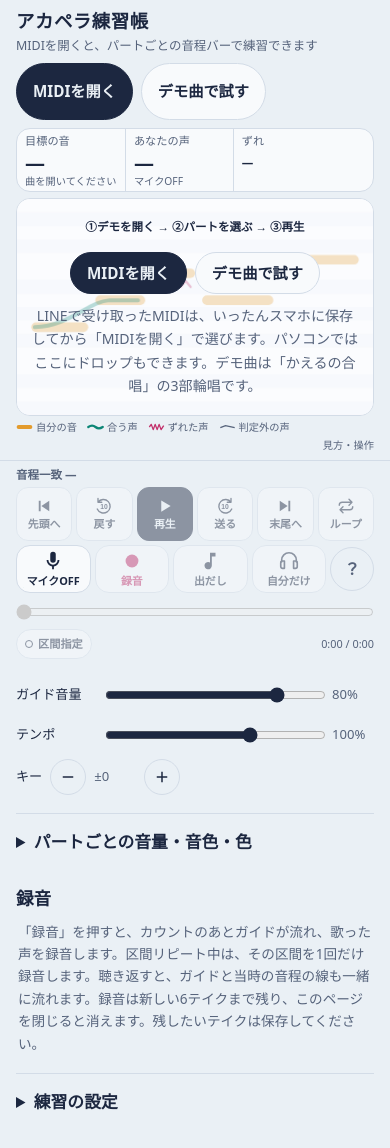
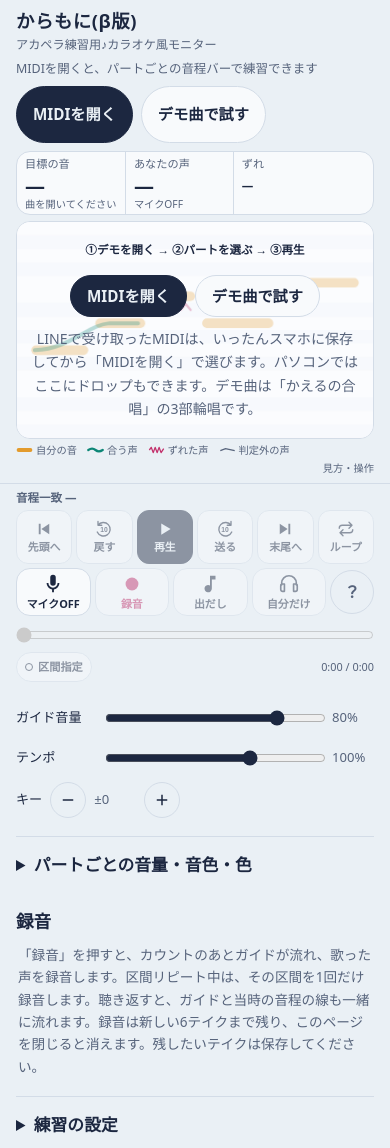
Before and after one commit to daddyboubakiki-stack/Carapella, a website: page index.html in a window 390 px wide. Drawn offline with Linux system fonts and the light colour scheme; a web font is replaced by a local one.

Commit message:
Rename Carapella to からもに(β版)
* Rename app header to からもに(β版) and add descriptive subtitle

* Document からもに beta branding

```diff
--- a/index.html
+++ b/index.html
@@ -3,7 +3,7 @@
 <head>
 <meta charset="utf-8">
 <meta name="viewport" content="width=device-width, initial-scale=1, viewport-fit=cover">
-<title>アカペラ練習帳</title>
+<title>からもに(β版)｜アカペラ練習用♪カラオケ風モニター</title>
 <meta name="claude:viewport-fit-sides" content="cover">
 <link rel="preconnect" href="https://fonts.googleapis.com">
 <link rel="preconnect" href="https://fonts.gstatic.com" crossorigin>
@@ -53,6 +53,7 @@ body {
 
 .top { display: flex; flex-wrap: wrap; align-items: flex-end; justify-content: space-between; gap: 10px 20px; margin-bottom: 12px; }
 .top h1 { font-size: 1.65rem; line-height: 1.2; margin: 0; letter-spacing: 0.03em; font-weight: 700; }
+.app-subtitle { margin: 3px 0 0; color: var(--muted); font-size: 0.83rem; }
 .song { margin: 4px 0 0; color: var(--muted); font-size: 0.92rem; }
 .actions { display: flex; flex-wrap: wrap; gap: 8px; }
 
@@ -340,6 +341,8 @@ section.block h2 { font-size: 1.1rem; margin: 0 0 8px; }
   .wrap { padding-top: 10px; }
   .top { gap: 6px 10px; margin-bottom: 8px; }
   .top h1 { font-size: 1.15rem; }
+  .app-subtitle { font-size: 0.76rem; }
+  .has-song .app-subtitle { display: none; }
   .song { font-size: 0.78rem; }
   .song-meta { font-size: 0.7rem; }
   .has-song .top { flex-wrap: nowrap; align-items: center; }
@@ -456,7 +459,8 @@ section.block h2 { font-size: 1.1rem; margin: 0 0 8px; }
 <div class="wrap">
   <header class="top">
     <div>
-      <h1>アカペラ練習帳</h1>
+      <h1>からもに(β版)</h1>
+      <p class="app-subtitle">アカペラ練習用♪カラオケ風モニター</p>
       <p class="song" id="songTitle">MIDIを開くと、パートごとの音程バーで練習できます</p>
       <p class="song-meta" id="songMeta" hidden></p>
     </div>
@@ -1946,7 +1950,7 @@ function bgMediaMeta() {
   try {
     if (typeof MediaMetadata === 'function') {
       const part = S.song.parts[S.sel], md = MODES[S.mode];
-      ms.metadata = new MediaMetadata({ title: S.label || '練習中の曲', artist: 'アカペラ練習帳', album: (part ? part.name + '・' : '') + (S.solo ? '自分だけ' : md.mark + md.name) });
+      ms.metadata = new MediaMetadata({ title: S.label || '練習中の曲', artist: 'からもに(β版)', album: (part ? part.name + '・' : '') + (S.solo ? '自分だけ' : md.mark + md.name) });
     }
     ms.playbackState = 'playing';
   } catch (e) { /* 未対応 */ }
```
Also changed, not shown: README.md.
